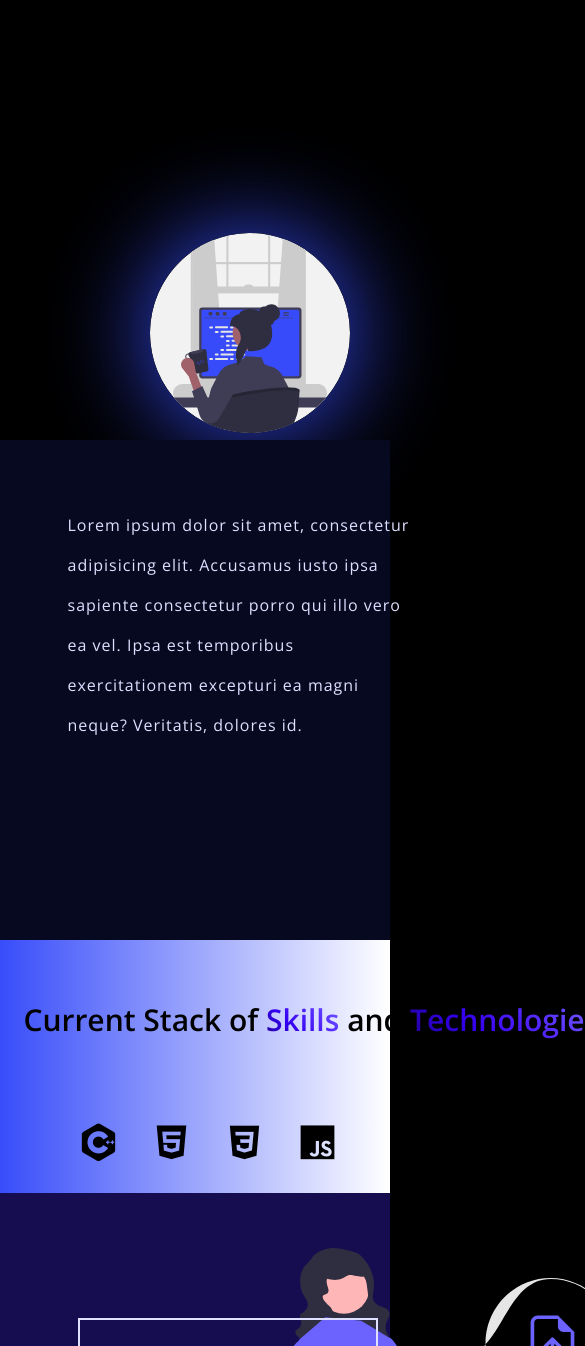
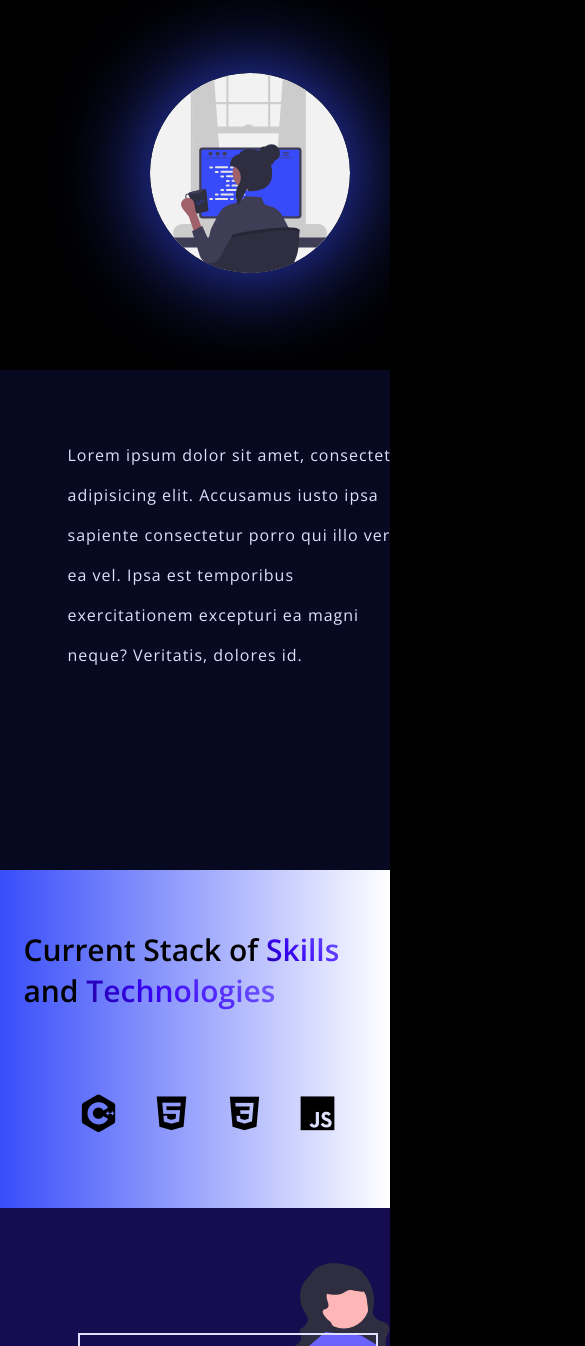
Before and after one commit to adelinebelova/Portfolio-Website-v.1.0-, a plain HTML site: page index.html in a window 390 px wide. Shown: the part 654-2000 px from the top of the page, 585 px wide, since content can reach past the window. Drawn offline with nearby package versions, Linux system fonts and the light colour scheme.

Commit message:
Fix overflow error

```diff
--- a/index.html
+++ b/index.html
@@ -9,6 +9,7 @@
         <link href='https://unpkg.com/boxicons@2.1.4/css/boxicons.min.css' rel='stylesheet'> <!--social media icons-->
     </head>
 
+    <div id="wrapper">
         <header>
 
             <nav class="topnav">
@@ -28,7 +29,7 @@
             <section class="hero">
                 <div class="typewriter">
                     <h1 class="heading"> Hi, i'm  </h1>
-                <h2 class="subtitle"> Music and Computer Science Major. </h2>
+                    <h2 class="subtitle"> Music and Computer Science Major.</h2>
                 </div>
                 <img class="signature" src="Media/sig.gif" alt="Adeline"/>
                 <img class="hero-image" src="Media/ladycoding.svg" alt="ladycoding"/>
@@ -98,6 +99,6 @@
         </footer>
 
 
-
+    </div>
 
 </html>
--- a/styles.css
+++ b/styles.css
@@ -1,4 +1,4 @@
-  @import url('https://fonts.googleapis.com/css2?family=Open+Sans:wght@300;400;500;600;700&display=swap');
+@import url('https://fonts.googleapis.com/css2?family=Open+Sans:wght@300;400;500;600;700&display=swap');
 
 
 :root{
@@ -28,6 +28,11 @@ body{
     overflow: auto;
     overflow-x: hidden;
 
+}
+
+#wrapper{
+    overflow: hidden;
+    position: relative;
 }
 
 
@@ -233,7 +238,7 @@ body{
 
     .heading{
         font-size: 40px;
-        margin-top: 250px;
+        margin-top: 180px;
         padding-left: 2em;
 
     }
@@ -243,17 +248,18 @@ body{
     }
 
     .subtitle{
-       translate: 0 300px;
+       translate: 0 280px;
        padding: 0;
        font-size: 20px;
        padding-left: 2em;
        z-index: 3;
+
     }
 
 
     .hero-image{
         opacity: 1;
-        margin-top: 250px;
+        margin-top: 160px;
         margin-left: 150px;
         max-width: 200px;
     }
@@ -354,12 +360,12 @@ body{
     padding-left: 6vw;
     padding-top: 7vh;
     font-weight: 600;
-    min-width: 600px !important;
 
 }
 
 .skill-icons{
     height: auto;
+    position: relative;
     width: 50%;
 
 }
@@ -368,7 +374,7 @@ body{
     font-size: 60px;
     padding: 12px;
     padding-top: 80px;
-    flex-wrap: wrap;
+
 }
 
 
@@ -407,14 +413,17 @@ body{
 @media screen and (max-width: 600px) {
     .skills{
         display: block;
+        height: 40vh;
     }
 
     .skill-text{
         font-size: 30px;
+
     }
 
     .skill-icons i{
         font-size: 45px;
+
     }
 
     .skill-icons {
@@ -504,6 +513,7 @@ body{
 @media screen and (max-width: 600px){
     .resume{
         display: block;
-        height: 580px;
+
+
     }
 }
```
Lines whose indentation alone changed are shown as unchanged.
